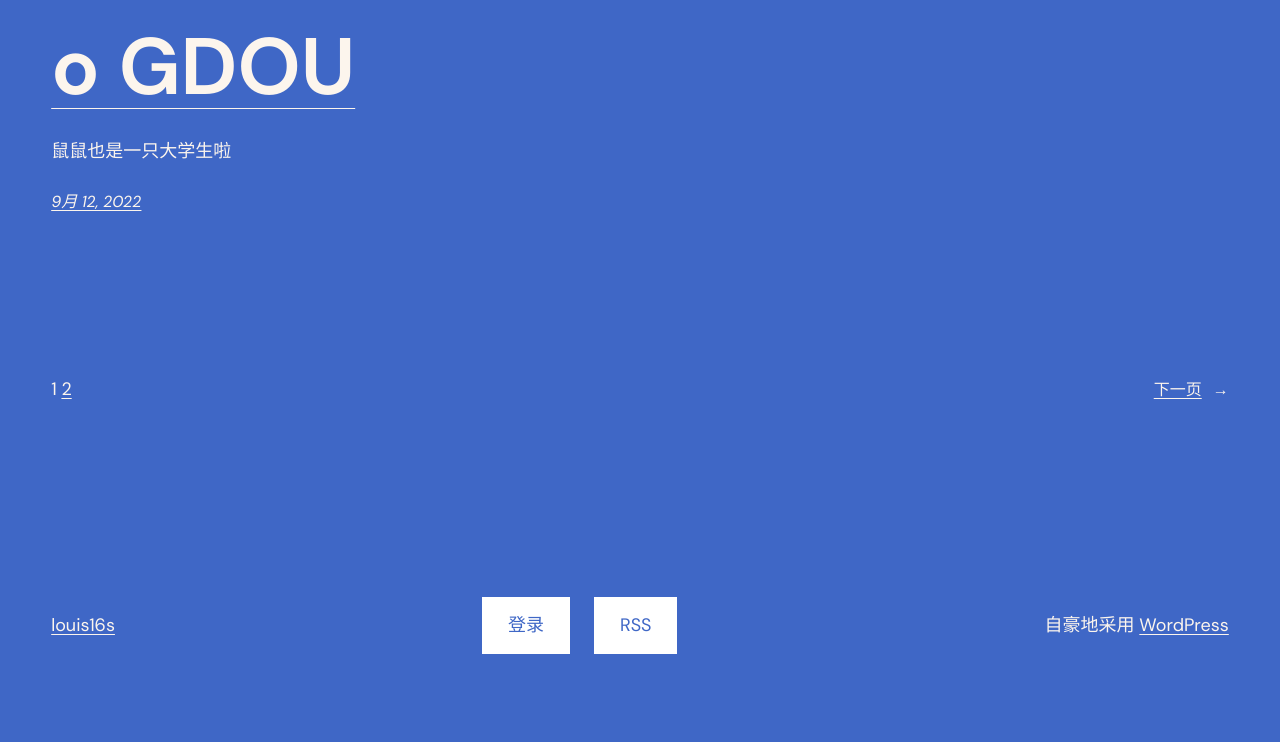
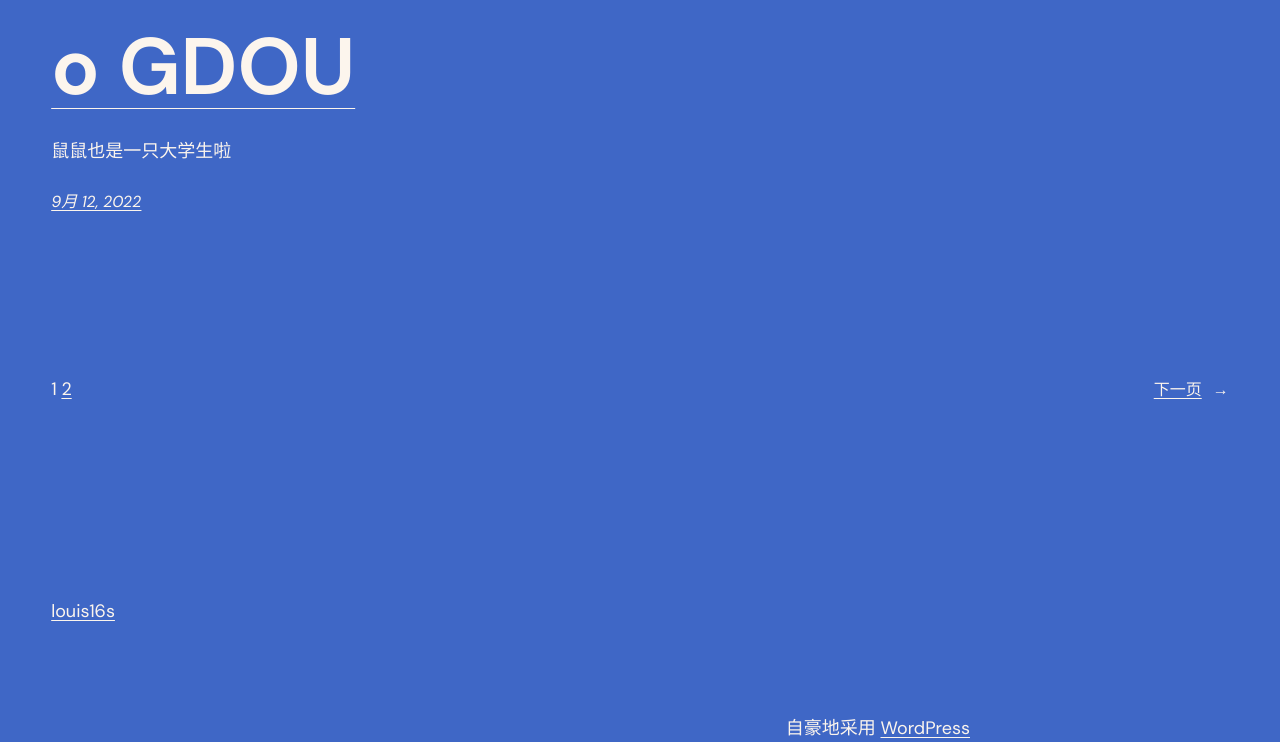
Before and after one commit to louis16s/louis16s.github.io, a plain HTML site: page index.html in a window 1280 px wide. Shown: the part 3925-4667 px from the top of the page. Before the commit the page ends 4643 px from the top, so only its background shows below. Drawn offline with Linux system fonts and the light colour scheme; files that its build step writes are made by us from their sources.

Commit message:
Update index.html

```diff
--- a/index.html
+++ b/index.html
@@ -398,14 +398,6 @@ img.emoji {
 
 
 <div class="wp-block-group is-nowrap is-layout-flex wp-container-52">
-<div class="wp-block-buttons is-layout-flex">
-<div class="wp-block-button"><a class="wp-block-button__link wp-element-button" href="/wp-admin" target="_blank" rel="noreferrer noopener">登录</a></div>
-</div>
-
-
-
-<div class="wp-block-buttons is-layout-flex">
-<div class="wp-block-button"><a class="wp-block-button__link wp-element-button">RSS</a></div>
 </div>
 </div>
 
```
